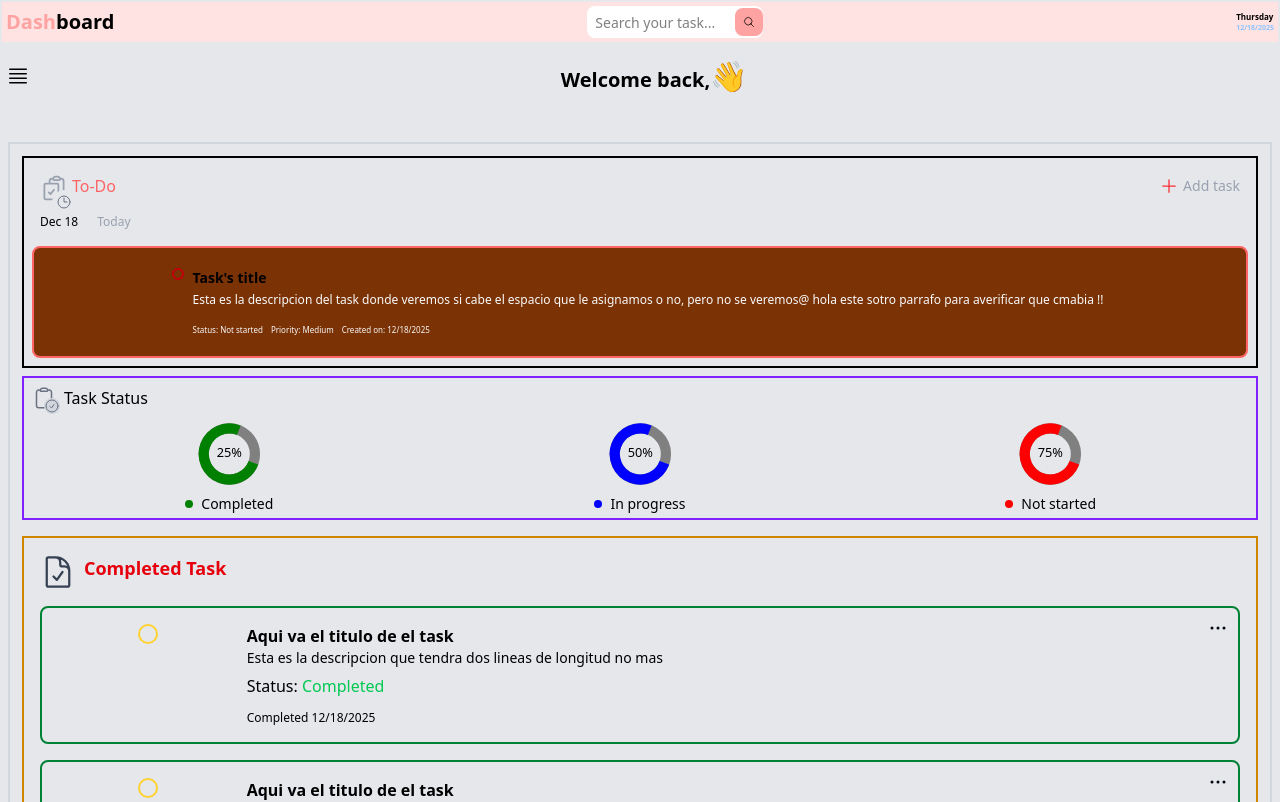
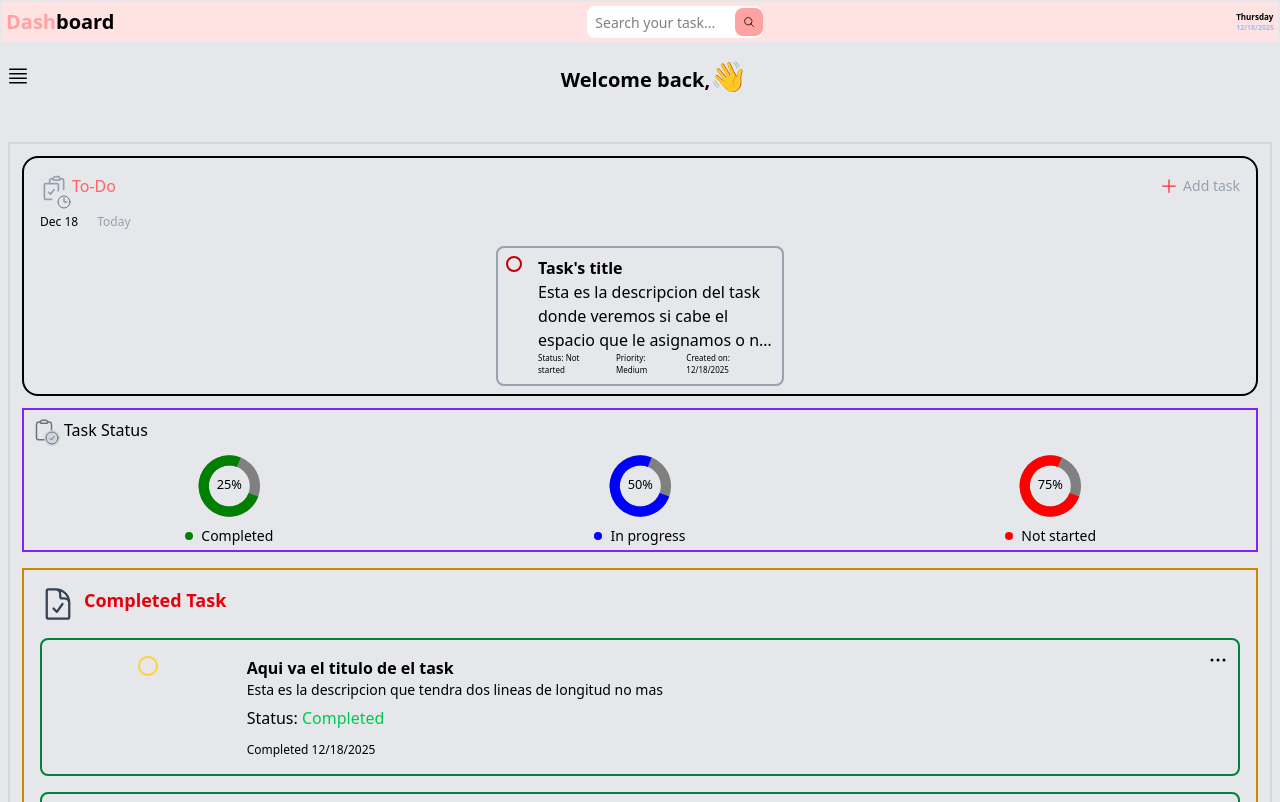
Before and after one commit to karinatuyuc/my-todo-list-React, a React (Vite) app: page / in a window 1280 px wide. Shown: the top 802 px of the page. Built offline with nearby package versions, Linux system fonts and the light colour scheme.

Commit message:
style: style cards

```diff
--- a/src/Dashboard.jsx
+++ b/src/Dashboard.jsx
@@ -81,7 +81,7 @@ export default function Dashboard({showModal}) {
                 <section className="border-2 border-gray-300 m-1.5 mt-12 p-3">
 
                     {/*ADD TASK SECTION AND CARDS TASKS (different component in REVIEW)*/}
-                    <div className="border-2 border-black mb-2 h-full not-[]:rounded-lg shadow-mb p-2">
+                    <div className="w-full border-2 border-black p-2 mb-3 rounded-2xl">
 
                         <div className="flex justify-between m-2">
                             <span className="absolute text-justify left-16 text-xm ml-2 text-red-400 font-medium">To-Do</span>
@@ -102,15 +102,18 @@ export default function Dashboard({showModal}) {
 
 
                         {/*DIV TO DO AND ADD TASK*/}
-                        <div className="grid place-content-center m-auto bg-amber-900 min-h-28 mt-12 border-2 border-red-400 rounded-lg min-w-45">
+                        <div className=" min-h-28 mt-12 border-2 border-gray-400 rounded-lg w-72 max-w-md mx-auto">
 
-                           <div className="flex gap-1 p-1  h-full">
-                               <span className="inline-block w-3 h-3 rounded-full border-2 border-red-700 ml-2 mt-1"></span>
+                           <div className="flex gap-4 p-2">
+                            <div className="flex justify-center items-start">
+                                <span className="w-4 h-4 border-2 rounded-full border-red-700"></span>
+                            </div>
+
 
                                {/*CARD TASKS */}
-                               <div className="flex-1 text-gray-50 overflow-hidden flex flex-col p-1 text-sm">
-                                <h4 className="font-bold text-black">Task's title</h4>
-                                <p className="line-clamp-3 text-xs text-justify mb-4 mt-1 mr-2">{descripcionTaks}</p>
+                               <div className="">
+                                <span className="font-bold text-black">Task's title</span>
+                                <p className="line-clamp-3">{descripcionTaks}</p>
 
                                  <div className=" w-full flex gap-2 text-[8px]">
                                     <span className="">Status: Not started </span>
```
